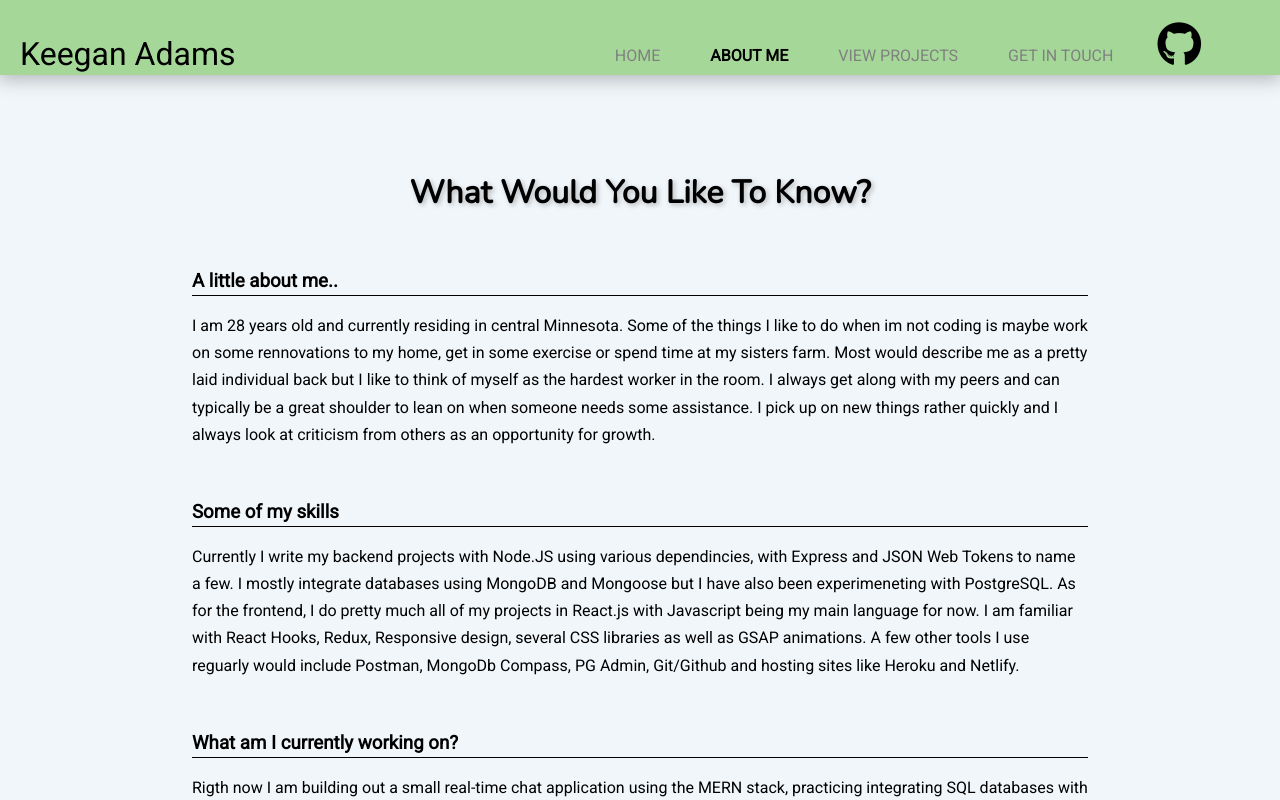
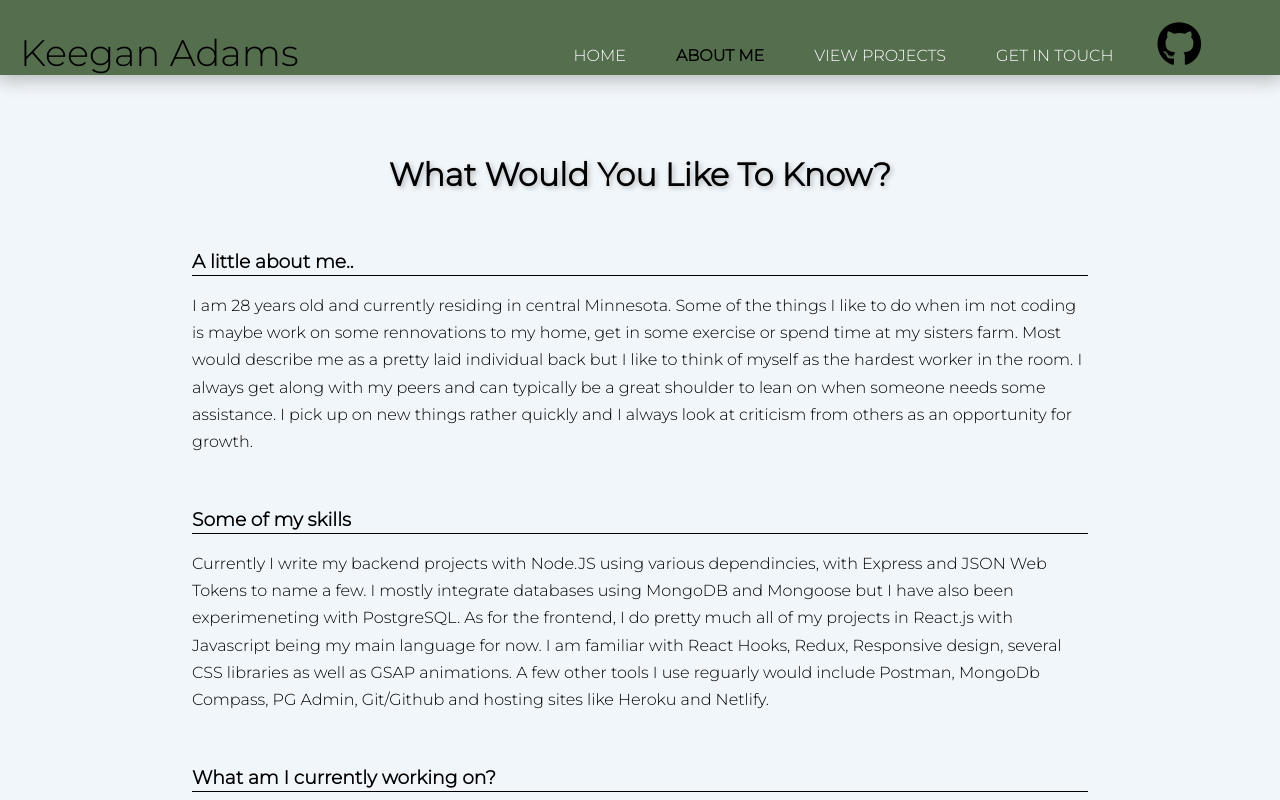
Before and after one commit to KeeganA217/portfolio-project, a React (Create React App) app: page /about in a window 1280 px wide. Shown: the top 800 px of the page. Built offline with nearby package versions, Linux system fonts and the light colour scheme.

Commit message:
design changes

```diff
--- a/package.json
+++ b/package.json
@@ -21,6 +21,7 @@
   },
   "scripts": {
     "start": "node src/server.js",
+    "go": "react-scripts start",
     "build": "react-scripts build",
     "test": "react-scripts test",
     "eject": "react-scripts eject",
--- a/public/index.html
+++ b/public/index.html
@@ -14,7 +14,7 @@
     <link rel="manifest" href="%PUBLIC_URL%/manifest.json" />
 
     <link
-      href="https://fonts.googleapis.com/css2?family=Roboto&display=swap"
+      href="https://fonts.googleapis.com/css2?family=Montserrat:wght@300&display=swap"
       rel="stylesheet"
     />
 
--- a/src/App.css
+++ b/src/App.css
@@ -1,10 +1,10 @@
 :root {
   --main-bg-color: #f1f6fa;
-  --accent-color: #a5d898;
+  --accent-color: #546e4e;
 }
 
 body {
-  font-family: "Roboto", sans-serif;
+  font-family: "Montserrat", sans-serif;
   margin: 0;
   padding: 0;
   background-color: var(--main-bg-color);
@@ -31,9 +31,9 @@ li {
   color: gray;
 }
 
-a {
+header a {
   text-decoration: none;
-  color: gray;
+  color: white;
   text-transform: uppercase;
 }
 
@@ -72,10 +72,10 @@ a:hover {
 
 .logo {
   position: absolute;
-  top: 35px;
+  top: 30px;
   left: 20px;
   color: black;
-  font-size: 2rem;
+  font-size: 2.3rem;
   float: left;
 }
 
@@ -83,7 +83,6 @@ h1 {
   color: black;
   text-align: center;
   text-shadow: 2px 2px 5px rgba(0, 0, 0, 0.25);
-  font-family: "Nunito", sans-serif;
 }
 
 .left-div {
@@ -103,6 +102,7 @@ h1 {
 .social {
   padding: 5px 10px;
   font-size: 45px;
+  color: black;
 }
 
 .social:hover {
@@ -217,7 +217,7 @@ textarea {
 }
 
 .page-title {
-  margin: 6rem 0 2rem 0;
+  margin: 5rem 0 2rem 0;
 }
 
 .projects-page {
@@ -297,7 +297,6 @@ textarea {
   margin-top: 5rem;
   font-size: 2.4rem;
   line-height: 4rem;
-  font-family: "Nunito", sans-serif;
 }
 
 .title-accent-1 {
@@ -307,7 +306,7 @@ textarea {
 }
 
 .title-accent-2 {
-  color: #8fbd84;
+  color: var(--accent-color);
   font-size: 3.2rem;
   font-style: italic;
   font-weight: 600;
@@ -318,9 +317,18 @@ textarea {
   font-size: 2rem;
   text-align: center;
   width: 50%;
-  font-family: "Nunito", sans-serif;
   border: 1px solid black;
   border-radius: 4px;
+}
+
+.title-section-link a {
+  color: black;
+  text-decoration: none;
+}
+
+.title-section-link a:hover {
+  cursor: pointer;
+  font-style: oblique;
 }
 
 .home-image {
@@ -328,14 +336,6 @@ textarea {
   justify-content: center;
   align-items: center;
 }
-
-.home-image img {
-  width: 60%;
-  border: 6px solid black;
-  border-radius: 3px 20px;
-  box-shadow: 5px 5px 8px -4px rgba(0, 0, 0, 0.75);
-}
-
 .about-card-main {
   margin: 35px auto 3rem auto;
   height: 50%;
@@ -387,18 +387,3 @@ textarea {
   padding: 0 15px;
   margin: 0;
 }
-
-.node-enter {
-  opacity: 0;
-}
-.node-enter-active {
-  opacity: 1;
-  transition: opacity 1100ms;
-}
-.node-exit {
-  opacity: 1;
-}
-.node-exit-active {
-  opacity: 0 1000ms;
-  transition: opacity 1500ms;
-}
```
